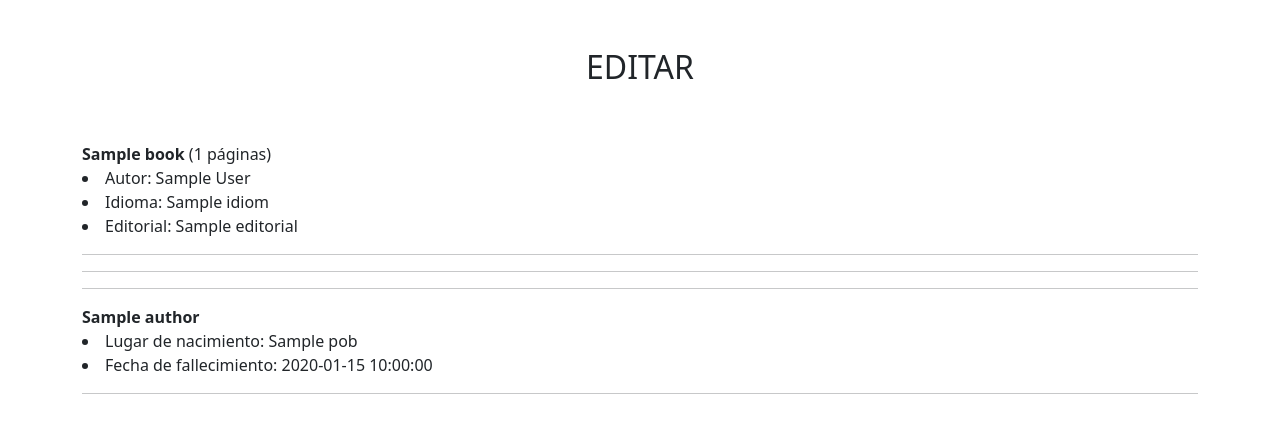
After one commit to aortegaf/Infometrika-entry-test, a Python web app: template library_api/templates/update.html in a window 1280 px wide. The commit adds this page. Shown: the top 433 px of the page. Run offline with Jinja, Linux system fonts and the light colour scheme; the template is opened without the code that fills it: most values are stand-ins (such as "Sample title", 1, 10 or a date in 2020).

Commit message:
implementaciónb crud (1/2)

```diff
--- a/library_api/models.py
+++ b/library_api/models.py
@@ -10,7 +10,7 @@ class Author(models.Model):
 
     name = models.CharField(max_length=50)
     pob = models.CharField(max_length=1, choices=places)
-    death_date = models.DateField(blank=True)
+    death_date = models.DateField(default=None, blank=True, null=True)
 
     def __str__(self):
         return self.name
--- /dev/null
+++ b/library_api/templates/update.html
@@ -0,0 +1,25 @@
+{%extends 'bootstrap_starter.html' %}
+
+{%block content%}
+
+    <center><h2>EDITAR</h2><br/></center><br/>
+
+    {%for book in book_info%}
+        <strong> {{book.title}} </strong> ({{book.pages}} páginas) <br/>
+        <li> Autor: {{book.author.all}} </li>
+        <li> Idioma: {{book.idiom}} </li>
+        <li> Editorial: {{book.editorial}} </li>
+        <hr>
+    {%endfor%}
+
+    <hr>
+    <hr>
+
+    {%for author in author_info%}
+        <strong> {{author.name}} </strong><br/>
+        <li> Lugar de nacimiento: {{author.pob}} </li>
+        <li> Fecha de fallecimiento: {{author.death_date}} </li>
+        <hr>
+    {%endfor%}
+
+{%endblock%}
--- a/mytest_project/urls.py
+++ b/mytest_project/urls.py
@@ -5,5 +5,6 @@ from library_api import views
 urlpatterns = [
     path('api/', include(router.urls)),
     path('', views.home, name="home"),
+    path("update/", views.update, name="update"),
     path('test/', views.test, name="test")
 ]
```
Also changed, not shown: library_api/templates/home.html (+5 -6 lines), library_api/views.py (+9 -3 lines), library_api/migrations/0008_alter_author_death_date.py (added), library_api/migrations/0009_alter_author_death_date.py (added).
